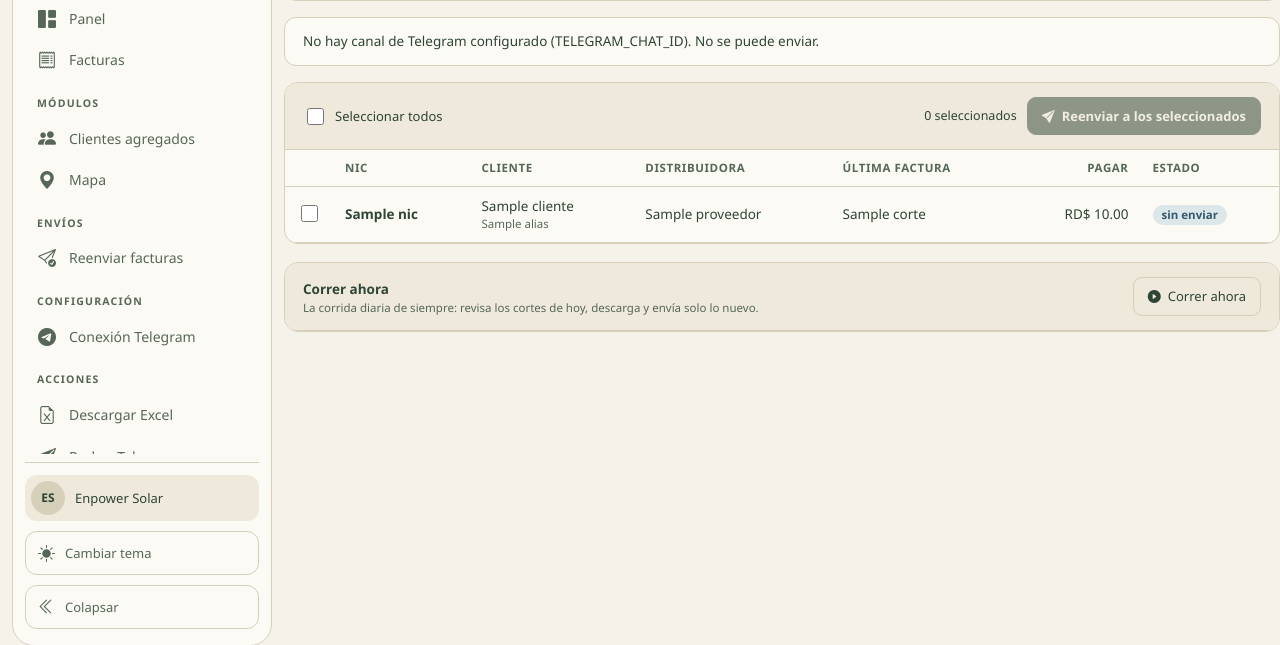
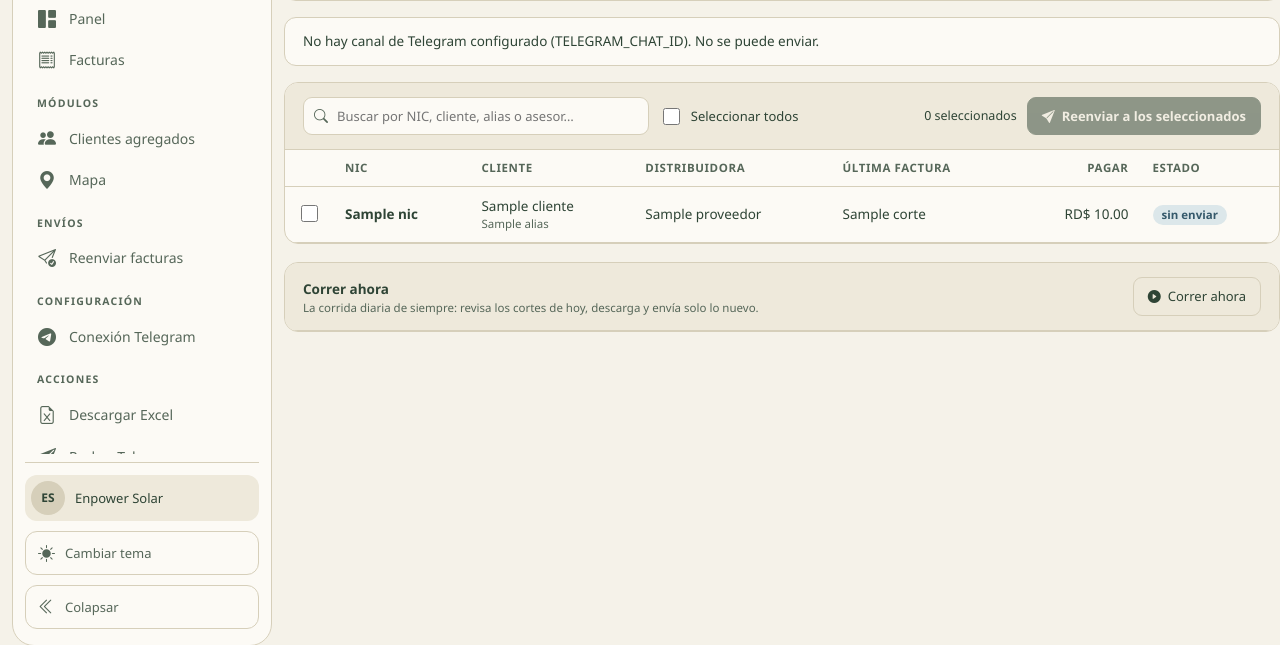
Before and after one commit to nazts/EnpowerSolarEdeFacturas, a Python web app: template app/templates/reenviar.html in a window 1280 px wide. Shown: the part 142-787 px from the top of the page. Run offline with Jinja, Linux system fonts and the light colour scheme; the template is opened without the code that fills it: most values are stand-ins (such as "Sample title", 1, 10 or a date in 2020).

Commit message:
feat(reenviar): buscador por NIC, cliente, alias o asesor

```diff
--- a/app/templates/reenviar.html
+++ b/app/templates/reenviar.html
@@ -6,6 +6,14 @@
   .barra{display:flex;gap:10px;flex-wrap:wrap;align-items:center;padding:14px 18px;
     border-bottom:1px solid var(--line);background:var(--card2)}
   .barra .crece{flex:1}
+  .buscar{position:relative;flex:1 1 240px;max-width:380px;min-width:180px}
+  .buscar i{position:absolute;left:11px;top:50%;transform:translateY(-50%);
+    color:var(--muted);font-size:14px;pointer-events:none}
+  .buscar input{width:100%;padding:9px 12px 9px 33px;border-radius:9px;border:1px solid var(--line);
+    background:var(--card);color:var(--txt);font:inherit;font-size:13px}
+  .buscar input:focus{outline:2px solid var(--focus);outline-offset:1px}
+  tr.oculta{display:none}
+  .sin-coincide{padding:22px;text-align:center;color:var(--muted);font-size:13.5px}
   .btn{font:inherit;cursor:pointer;border:1px solid var(--line);border-radius:9px;
     padding:9px 14px;background:var(--card2);color:var(--txt);text-decoration:none;font-size:13px;
     display:inline-flex;align-items:center;gap:7px;transition:.15s}
@@ -89,8 +97,14 @@
   <form method="post" action="/reenviar" id="formReenviar">
     <section>
       <div class="barra">
+        <div class="buscar">
+          <i class="bi bi-search" aria-hidden="true"></i>
+          <input type="search" id="buscarCliente" autocomplete="off" enterkeyhint="search"
+                 placeholder="Buscar por NIC, cliente, alias o asesor…"
+                 aria-label="Buscar cliente en la lista">
+        </div>
         <label style="display:flex;align-items:center;gap:8px;font-size:13px">
-          <input type="checkbox" id="chkTodos" aria-label="Seleccionar todos">
+          <input type="checkbox" id="chkTodos" aria-label="Seleccionar todos los visibles">
           <span>Seleccionar todos</span>
         </label>
         <span class="crece"></span>
@@ -107,7 +121,7 @@
           </tr></thead>
           <tbody>
           {% for c in clientes %}
-            <tr>
+            <tr data-buscar="{{ c.nic }} {{ c.nombre_normalizado or '' }} {{ c.razon_social or '' }} {{ c.alias or '' }} {{ c.asesor or '' }} {{ c.proveedor or '' }}">
               <td class="sel" data-label="Enviar">
                 <input type="checkbox" name="nics" value="{{ c.nic }}"
                        aria-label="Reenviar a {{ c.nic }}"
@@ -126,6 +140,9 @@
               </td>
             </tr>
           {% endfor %}
+          <tr id="sinCoincide" hidden>
+            <td colspan="7" class="sin-coincide">Ningún cliente coincide con la búsqueda.</td>
+          </tr>
           </tbody>
         </table>
       </div>
@@ -151,20 +168,49 @@
 <script>
 (function(){
   var todos = document.getElementById('chkTodos');
-  var cajas = Array.prototype.slice.call(document.querySelectorAll('input[name="nics"]:not([disabled])'));
   var contador = document.getElementById('contador');
   var enviar = document.getElementById('btnEnviar');
+  var buscar = document.getElementById('buscarCliente');
+  var filas = Array.prototype.slice.call(
+    document.querySelectorAll('tbody tr:not(#sinCoincide)'));
+  var TOTAL = filas.length;
+
+  function plano(t){                       // minusculas y sin tildes
+    return (t || '').toString().toLowerCase().normalize('NFD').replace(/[\u0300-\u036f]/g, '');
+  }
+  function cajasVisibles(){
+    return filas.filter(function(tr){ return !tr.classList.contains('oculta'); })
+                .map(function(tr){ return tr.querySelector('input[name="nics"]'); })
+                .filter(function(c){ return c && !c.disabled; });
+  }
   function pintar(){
+    var cajas = cajasVisibles();
     var marcadas = cajas.filter(function(c){ return c.checked; }).length;
-    if (contador) contador.textContent = marcadas + ' seleccionado' + (marcadas === 1 ? '' : 's');
+    var hay = filas.some(function(tr){ return !tr.classList.contains('oculta'); });
+    if (contador) contador.textContent = marcadas + ' seleccionado' + (marcadas === 1 ? '' : 's')
+      + (TOTAL && cajas.length !== TOTAL ? ' de ' + cajas.length + ' visibles' : '');
     if (enviar) enviar.disabled = marcadas === 0;
-    if (todos) todos.checked = marcadas > 0 && marcadas === cajas.length;
+    if (todos) todos.checked = cajas.length > 0 && marcadas === cajas.length;
+    var vacio = document.getElementById('sinCoincide');
+    if (vacio) vacio.hidden = hay;
   }
+  function filtrar(){
+    var terminos = plano(buscar && buscar.value).split(/\s+/).filter(Boolean);
+    filas.forEach(function(tr){
+      var texto = plano(tr.getAttribute('data-buscar') || tr.textContent);
+      var coincide = terminos.every(function(t){ return texto.indexOf(t) !== -1; });
+      tr.classList.toggle('oculta', !coincide);
+    });
+    pintar();
+  }
+  if (buscar) buscar.addEventListener('input', filtrar);
   if (todos) todos.addEventListener('change', function(){
-    cajas.forEach(function(c){ c.checked = todos.checked; });
+    cajasVisibles().forEach(function(c){ c.checked = todos.checked; });
     pintar();
   });
-  cajas.forEach(function(c){ c.addEventListener('change', pintar); });
+  document.querySelectorAll('input[name="nics"]').forEach(function(c){
+    c.addEventListener('change', pintar);
+  });
   var form = document.getElementById('formReenviar');
   if (form) form.addEventListener('submit', function(){
     if (enviar){ enviar.disabled = true; enviar.textContent = 'Enviando…'; }
```
